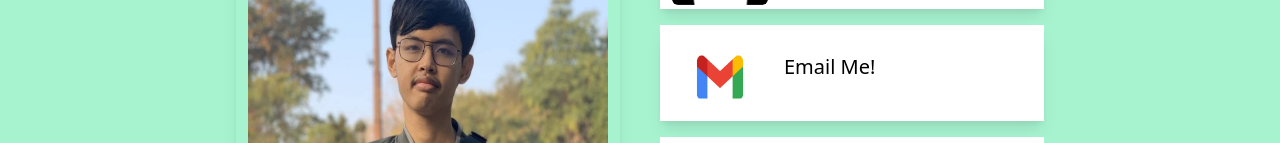
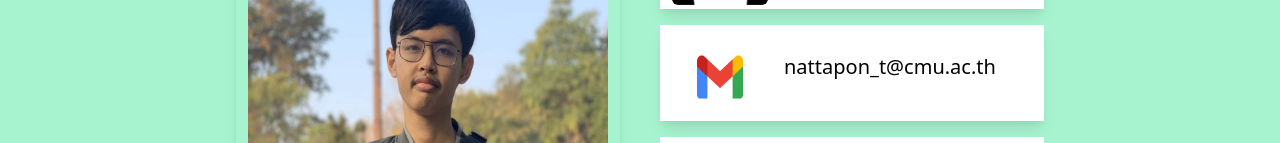
Before and after one commit to cpe-cmu-261207/lab-01-Dexshine-1, a plain HTML site: page contact.html in a window 1280 px wide. Shown: the part 259-402 px from the top of the page. Drawn offline with nearby package versions, Linux system fonts and the light colour scheme.

Commit message:
change email

```diff
--- a/contact.html
+++ b/contact.html
@@ -37,7 +37,7 @@
                 <div class = "flex p-3">
                     <img class = "rounded-md w-24 h-20" src=".\pic\mail.jpg" alt="mail">
                     <div class = "p-4">
-                    <p class = "text-xl"><a href="mailto:nattapon_t@cmu.ac.th">Email Me!</a></p>
+                    <p class = "text-xl"><a href="mailto:nattapon_t@cmu.ac.th">nattapon_t@cmu.ac.th</a></p>
                     </div>
                 </div>
             </div>
```
